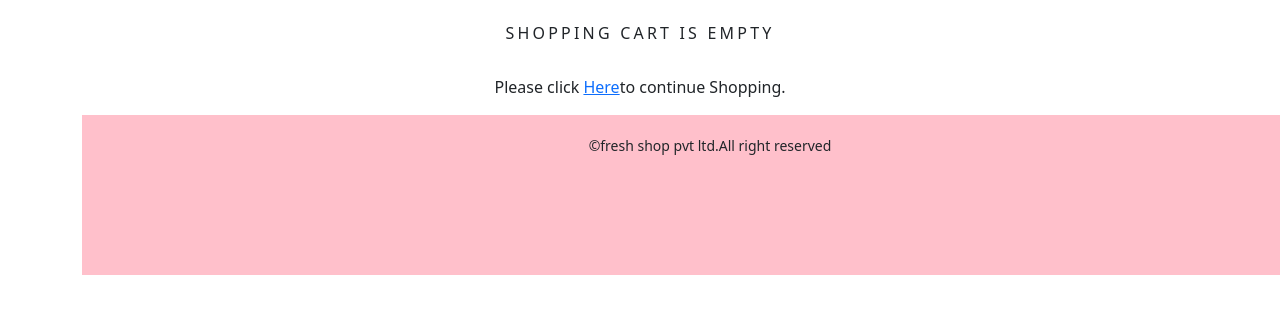
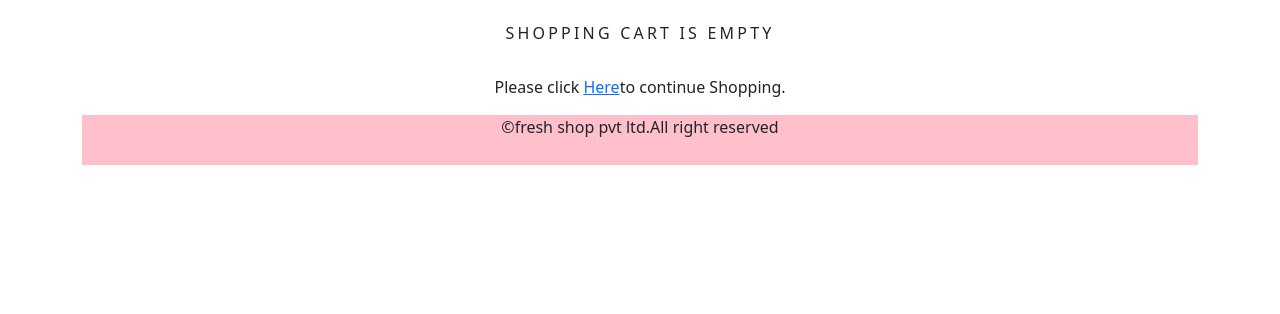
Before and after one commit to swapnana86/shoppinng_cart, a Django app: page /cart/ in a window 1280 px wide. Shown: the part 184-498 px from the top of the page. Run offline with Django 4.2, Linux system fonts and the light colour scheme; data that the repository does not hold is empty; some libraries are stand-ins or nearby versions.

Commit message:
Unwanted classes removed

```diff
--- a/shoppingproject/static/css/custom.css
+++ b/shoppingproject/shoppingapp/static/css/custom.css
@@ -17,17 +17,6 @@ body{
     font-size:14px;
     text-transform:uppercase;
 
-}
-.my_footer{
-    background-color:#FFC0CB;;
-    height:160px;
-    width:1256px;
-    position:fixed;
-
-}
-.my_footer p{
-    padding-top:20px;
-    font-size:14px;
 }
 
 /*** Category ***/
@@ -93,9 +82,14 @@ body{
     padding-top:20px;
  }
 
-/*** Footer ***/
+/*** Footer
 .footer{
   position:fixed;
+
+}***/
+.my_footer{
+    background-color:#FFC0CB;
+    height:50px;
 }
 
 /*** cart Page ***/
```
